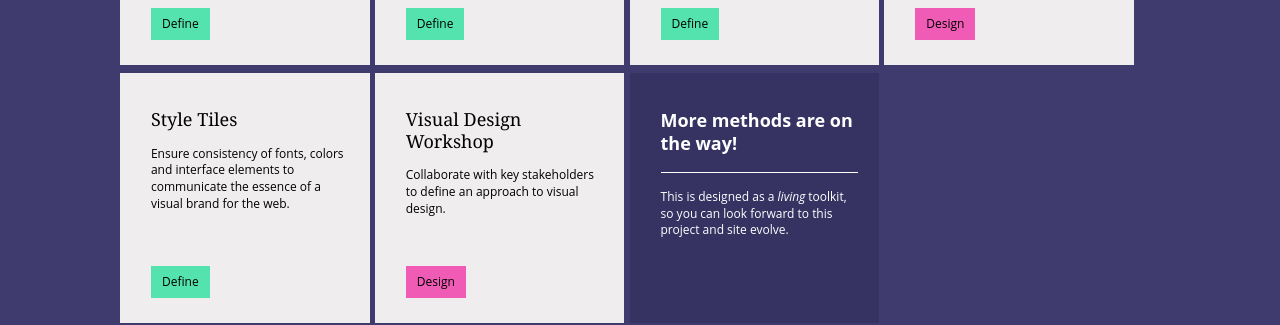
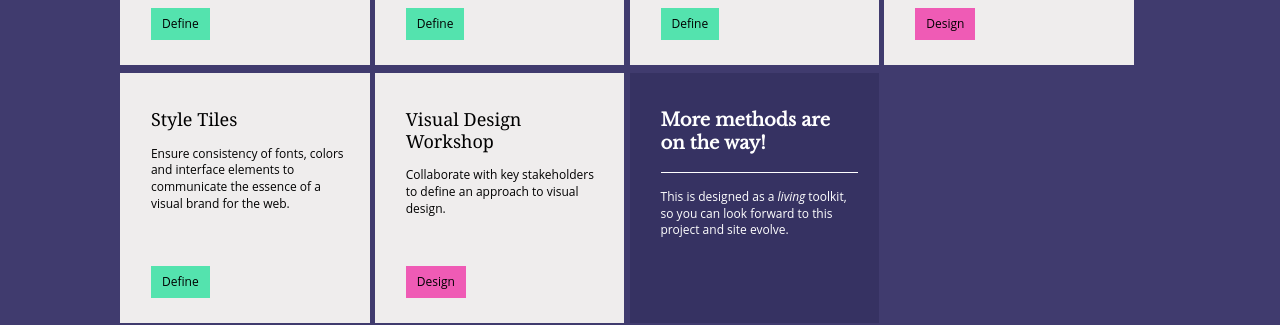
Before and after one commit to open-design-kit/opendesignkit, a Jekyll site: the page built from index.html, in a window 1280 px wide. Shown: the part 978-1303 px from the top of the page. Built offline with Jekyll 4.4.1, drawn with Linux system fonts in a browser that asks for light colours.

Commit message:
ummm, use the right font on the heading

```diff
--- a/css/styles.css
+++ b/css/styles.css
@@ -728,6 +728,7 @@ a.method-list-link:focus {
 
 .methods-list-more-hed {
     border-bottom: 1px solid #fff;
+    font-family: 'Libre Baskerville', Georgia, serif;
     font-size: 1.125rem;
     line-height: 1.3;
     margin-bottom: 1rem;
```
